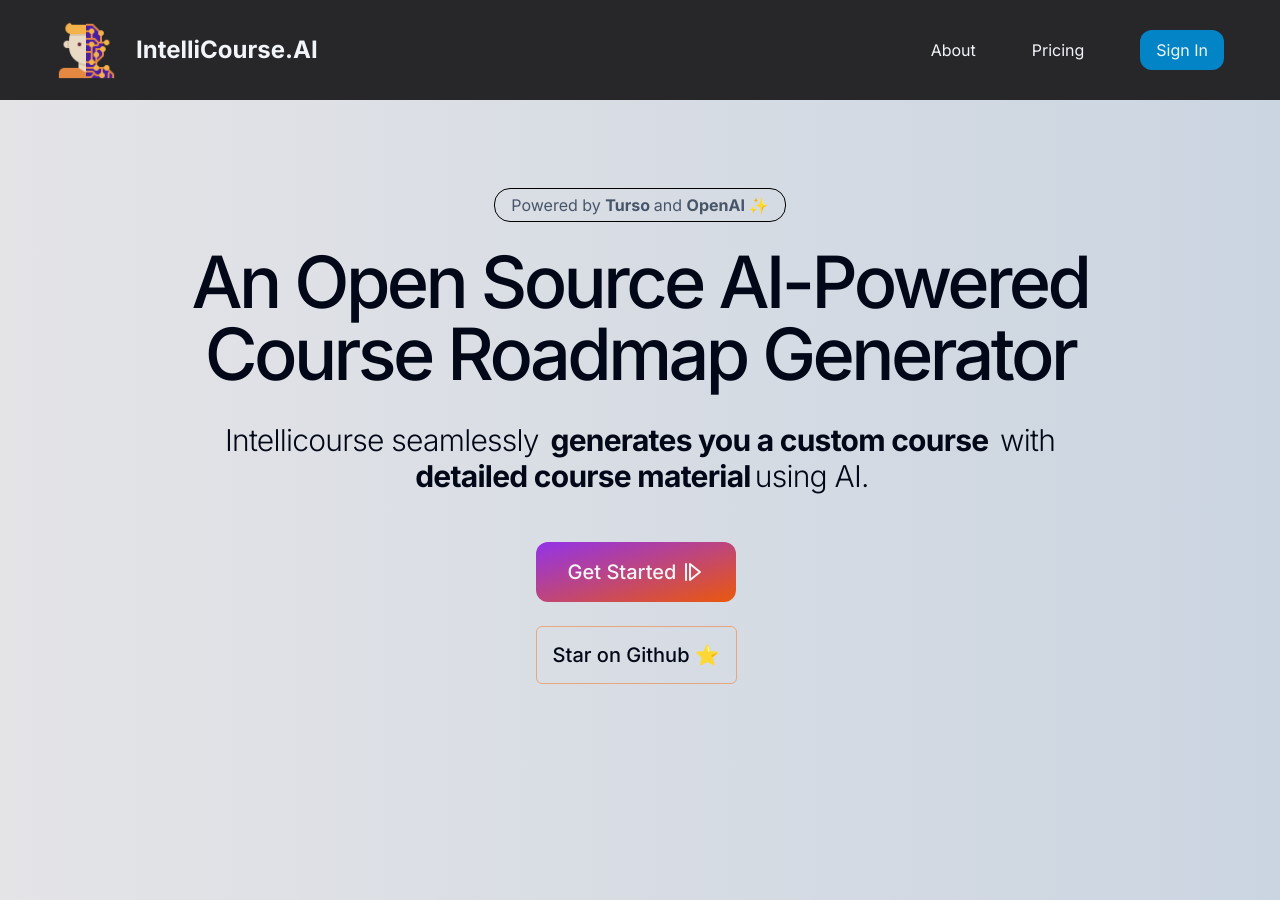
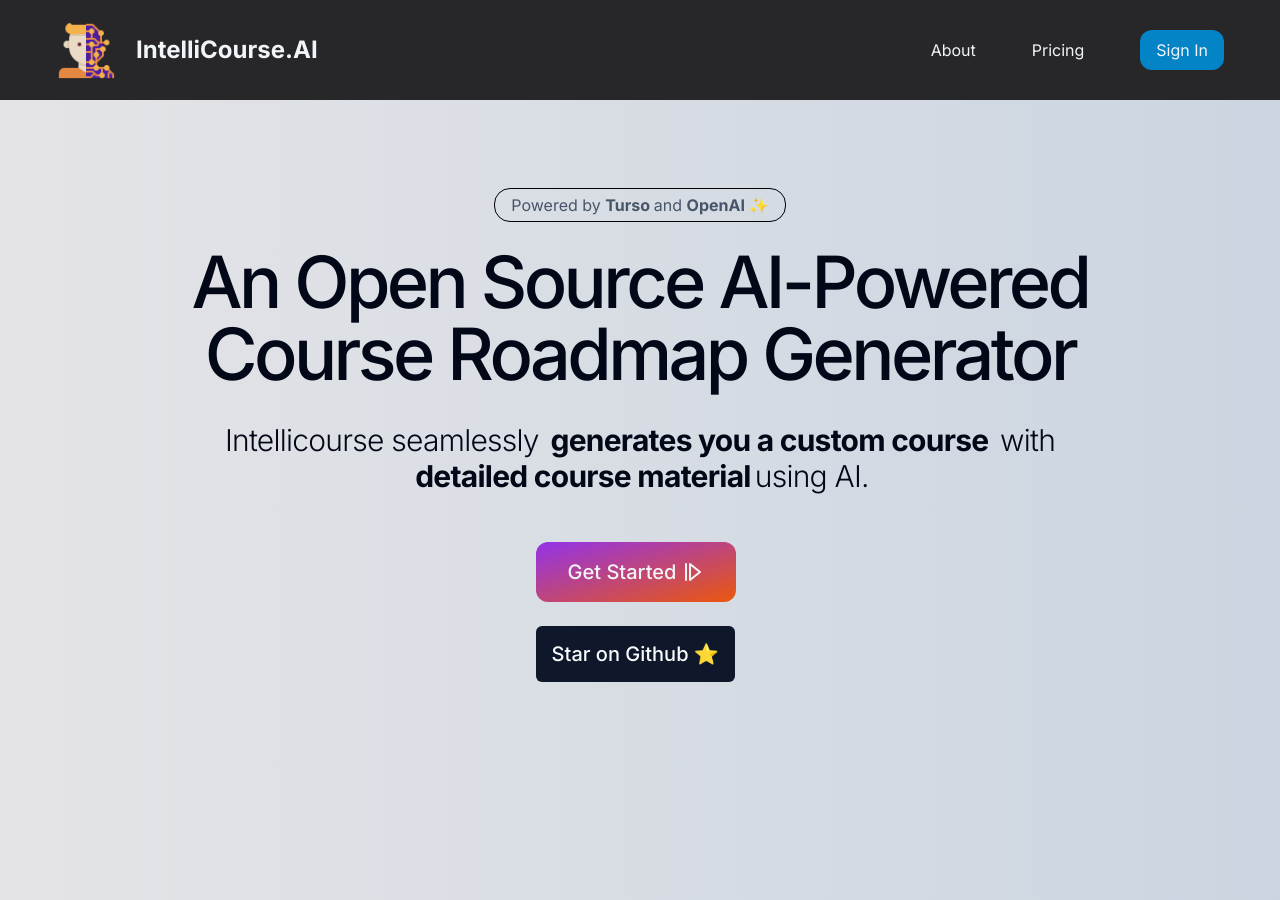
Before and after one commit to Eddie-Kuo/intellicourse-ai, a Next.js app: page / in a window 1280 px wide. Built offline with nearby package versions, Linux system fonts and the light colour scheme; no server answers.

Commit message:
setup cta link to repo

```diff
--- a/src/app/page.tsx
+++ b/src/app/page.tsx
@@ -1,5 +1,6 @@
 import { Button } from "@/components/ui/button";
 import { Loader, StepForward } from "lucide-react";
+import Link from "next/link";
 
 export default function Home() {
   return (
@@ -54,12 +55,17 @@ export default function Home() {
                 </span>
               </button>
               <div className="w-fit items-center">
-                <Button
-                  className="border-orange-500/50 bg-transparent px-4 py-7 text-center text-xl"
-                  variant={"outline"}
+                <Link
+                  target="_blank"
+                  href="https://github.com/Eddie-Kuo/intellicourse-ai"
                 >
-                  Star on Github ⭐️
-                </Button>
+                  <Button
+                    className="border-orange-500/50 px-4 py-7 text-center text-xl"
+                    variant="default"
+                  >
+                    Star on Github ⭐️
+                  </Button>
+                </Link>
               </div>
             </div>
           </div>
```
